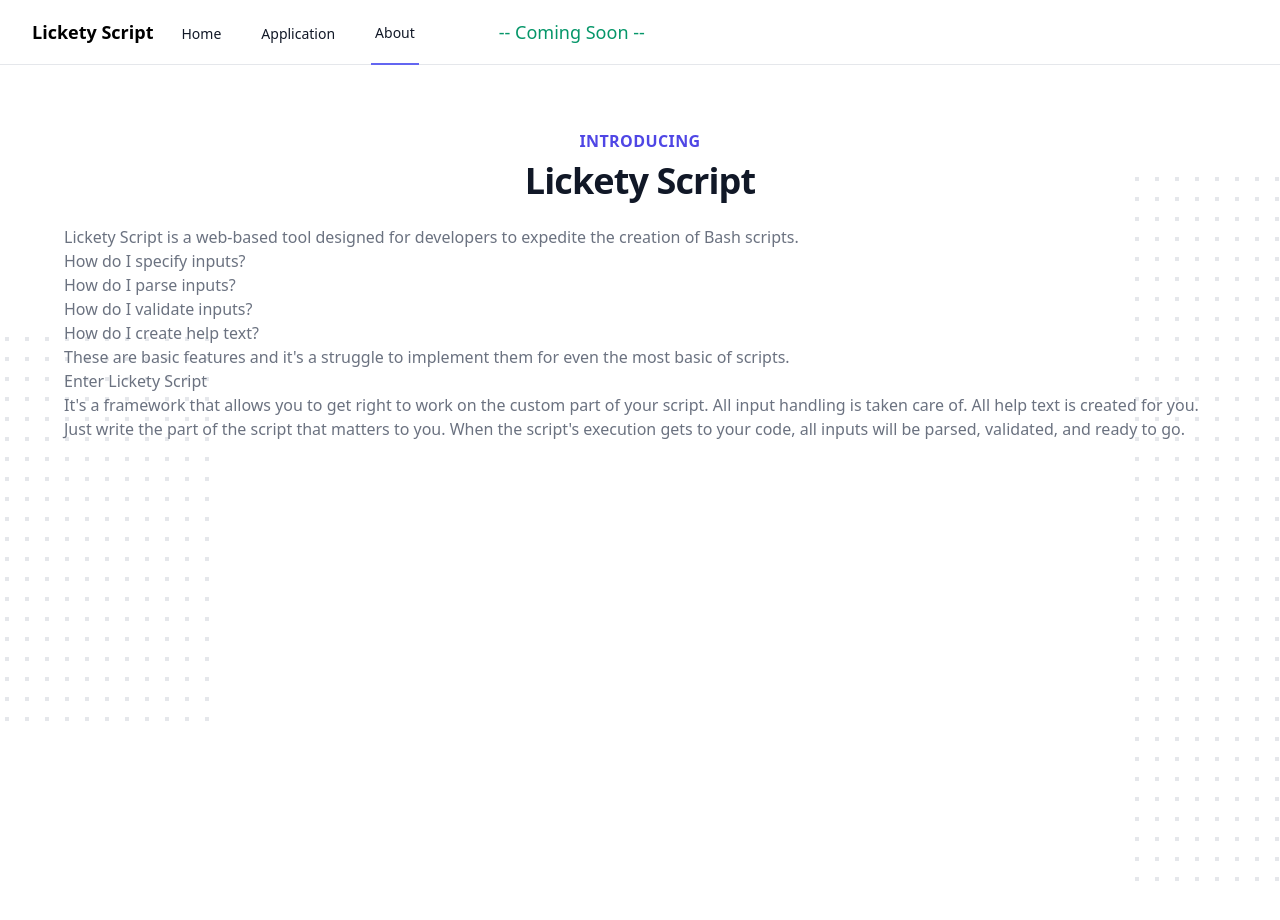
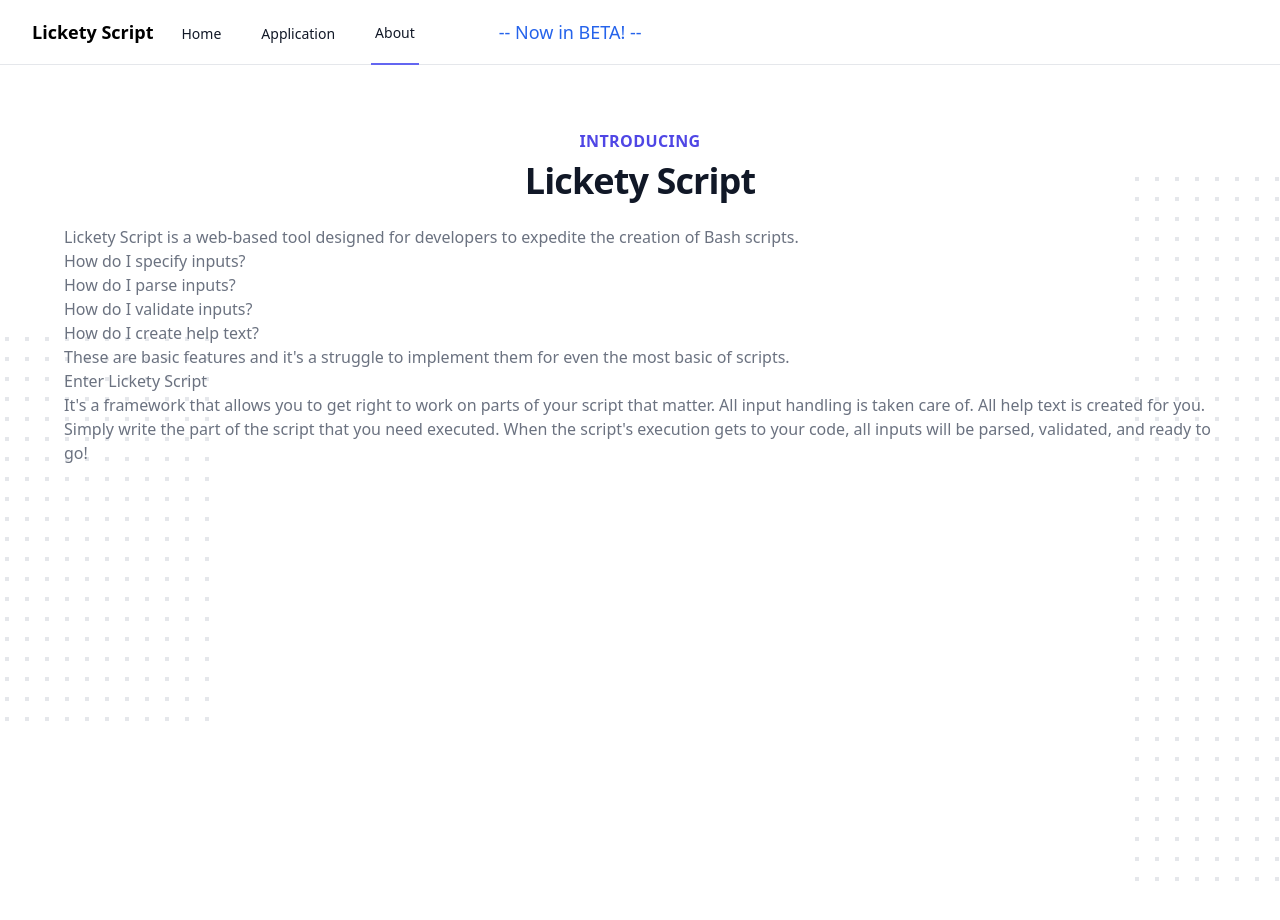
Before and after one commit to mikeleitz/licketyscript-portal, a Vue app: page /about in a window 1280 px wide. Shown: the top 920 px of the page. Built offline with nearby package versions, Linux system fonts and the light colour scheme; what @tailwindcss/typography would draw is missing.

Commit message:
Update messages.

```diff
--- a/src/components/NavBar.vue
+++ b/src/components/NavBar.vue
@@ -13,7 +13,7 @@
 
       <div class="flex-shrink-0 flex items-center ml-20">
         <!-- TODO PUT APPLICATION ICON HERE -->
-        <h1 class="text-lg text-green-600">-- Coming Soon --</h1>
+        <h1 class="text-lg text-blue-600">-- Now in BETA! --</h1>
       </div>
     </div>
 
--- a/src/views/About.vue
+++ b/src/views/About.vue
@@ -62,10 +62,10 @@
               </ul>
               <p>These are basic features and it's a struggle to implement them for even the most basic of scripts.</p>
               <h2>Enter Lickety Script</h2>
-              <p>It's a framework that allows you to get right to work on the custom part of your script. All input
+              <p>It's a framework that allows you to get right to work on parts of your script that matter.  All input
                 handling is taken care of. All help text is created for you.</p>
-              <p>Just write the part of the script that matters to you. When the script's execution gets to your code,
-                all inputs will be parsed, validated, and ready to go.</p>
+              <p>Simply write the part of the script that you need executed. When the script's execution gets to your code,
+                all inputs will be parsed, validated, and ready to go!</p>
             </div>
           </div>
         </div>
```
